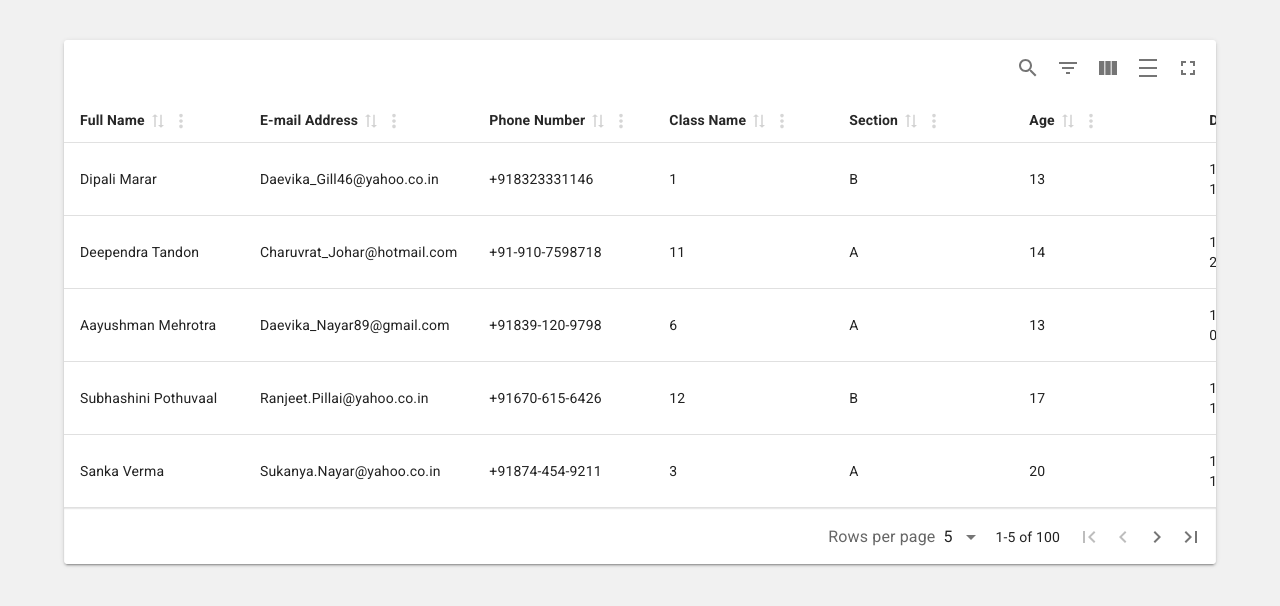
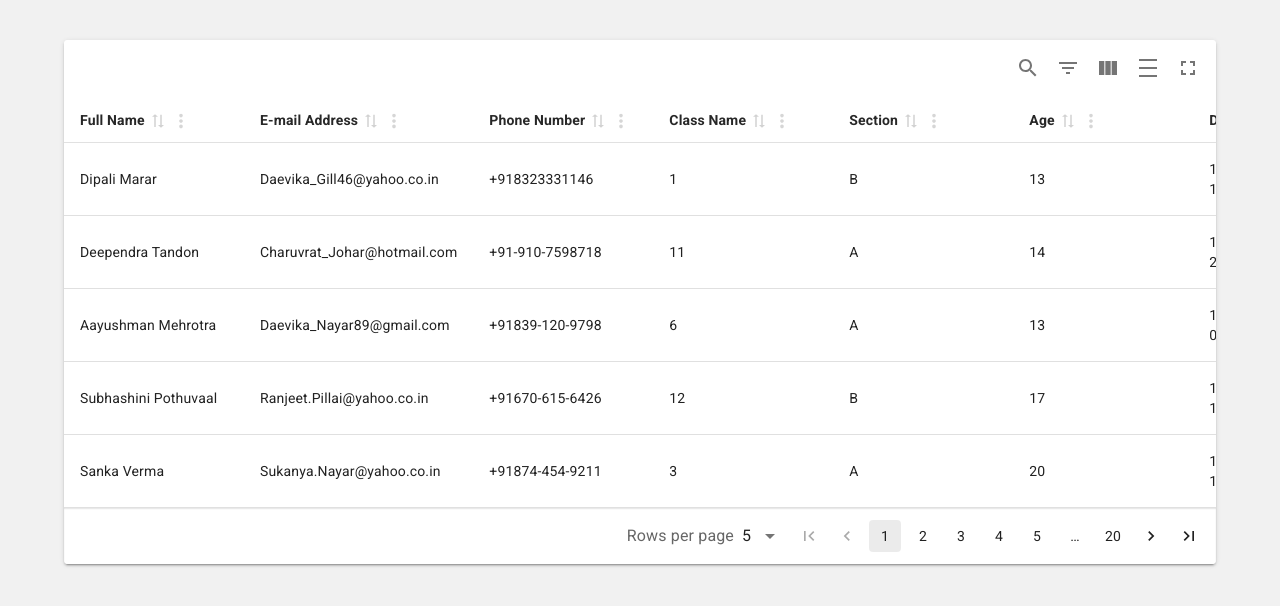
Before and after one commit to toofaniCoder/react-material-table, a React (Vite) app: page / in a window 1280 px wide. Shown: the top 606 px of the page. Built offline with nearby package versions, Linux system fonts and the light colour scheme.

Commit message:
pagination implemented

```diff
--- a/src/App.jsx
+++ b/src/App.jsx
@@ -65,9 +65,9 @@ function App() {
         header: "Street Address",
       },
       {
-        accessorKey:"address.state",
-        header:"State Name"
-      }
+        accessorKey: "address.state",
+        header: "State Name",
+      },
     ],
     []
   );
@@ -75,6 +75,11 @@ function App() {
   const table = useMaterialReactTable({
     columns,
     data: STUDENTS,
+    enablePagination: true,
+    paginationDisplayMode: "pages",
+    muiPaginationProps: {
+      shape: "rounded",
+    },
     initialState: { pagination: { pageSize: 5, pageIndex: 0 } },
   });
 
```
